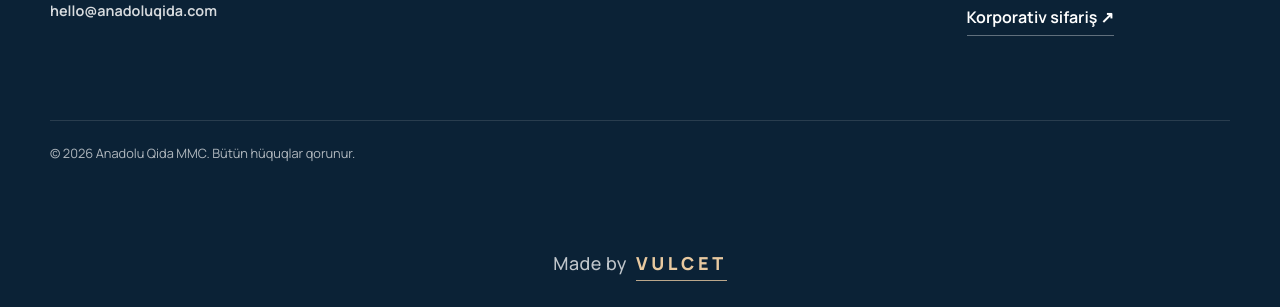
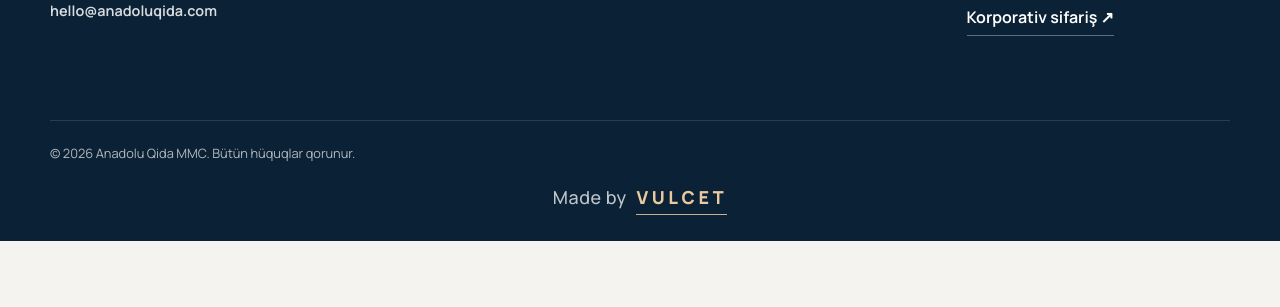
Before and after one commit to idamiro/Anadolu-qidaa, a plain HTML site: page index.html in a window 1280 px wide. Shown: the part 3992-4299 px from the top of the page. After the commit the page ends 4233 px from the top, so only its background shows below. Drawn offline with Linux system fonts and the light colour scheme.

Commit message:
Fix Anadolu Vulcet credit centering and bust CSS cache.
Co-authored-by: Cursor <cursoragent@cursor.com>

```diff
--- a/anadolu.css
+++ b/anadolu.css
@@ -1417,23 +1417,21 @@ textarea:focus {
   margin-top: 20px;
   padding-top: 22px;
   display: flex;
-  justify-content: space-between;
-  align-items: center;
-  gap: 20px;
+  flex-direction: column;
+  align-items: stretch;
+  gap: 18px;
   border-top: 1px solid rgba(255,255,255,.12);
   color: rgba(255, 255, 255, .68);
   font-size: .8rem;
 }
 
 .made-by-vulcet {
-  grid-column: 1 / -1;
-  display: flex;
+  display: inline-flex;
+  align-items: baseline;
   justify-content: center;
-  align-items: baseline;
-  gap: .5em;
-  width: 100%;
-  margin-top: 18px;
-  padding-top: 4px;
+  align-self: center;
+  gap: .55em;
+  margin-top: 2px;
   font-size: 1.12rem;
   letter-spacing: .03em;
   color: rgba(255, 255, 255, .82);
@@ -1451,7 +1449,7 @@ textarea:focus {
   letter-spacing: .2em;
   text-transform: uppercase;
   color: #e8c9a0;
-  border-bottom: 1px solid rgba(232, 201, 160, .8);
+  border-bottom: 1px solid rgba(232, 201, 160, .85);
   padding-bottom: 2px;
 }
 
--- a/index.html
+++ b/index.html
@@ -23,7 +23,7 @@
   <link rel="icon" type="image/png" sizes="192x192" href="favicon.png">
   <link rel="apple-touch-icon" href="apple-touch-icon.png">
   <link rel="preload" as="image" href="anadolu-wheat-hero.webp" type="image/webp" fetchpriority="high">
-  <link rel="stylesheet" href="anadolu.css?v=seo-1">
+  <link rel="stylesheet" href="anadolu.css?v=vulcet-2">
   <script type="application/ld+json">
     {
       "@context": "https://schema.org",
@@ -178,8 +178,8 @@
     <nav class="footer-col" aria-label="Şirkət"><h3>Şirkət</h3><a href="haqqimizda">Haqqımızda</a><a href="haqqimizda#sertifikatlar">Sertifikatlar</a><a href="elaqe">Əlaqə</a></nav>
     <nav class="footer-col" aria-label="Məhsullar"><h3>Məhsullar</h3><a href="mehsullar">Çörəklik un</a><a href="mehsullar">Xəmir unu</a><a href="mehsullar">Buğda kəpəyi</a></nav>
     <div class="footer-col"><h3>Əlaqə</h3><p>Un sifarişi və korporativ əməkdaşlıq üçün müraciətinizi göndərin.</p><a href="mexfilik">Məxfilik siyasəti</a><a class="footer-inquiry" href="elaqe">Korporativ sifariş ↗</a></div>
-    <div class="footer-bottom"><span>© 2026 Anadolu Qida MMC. Bütün hüquqlar qorunur.</span></div>
-    <a class="made-by-vulcet" href="https://vulcet.com" target="_blank" rel="noopener noreferrer"><span>Made by</span><strong>Vulcet</strong></a>
+    <div class="footer-bottom"><span>© 2026 Anadolu Qida MMC. Bütün hüquqlar qorunur.</span>
+    <a class="made-by-vulcet" href="https://vulcet.com" target="_blank" rel="noopener noreferrer"><span>Made by</span> <strong>Vulcet</strong></a></div>
   </footer>
   <script src="anadolu.js?v=seo-1"></script>
 </body>
```
Also changed, not shown: elaqe.html (+3 -3 lines), haqqimizda.html (+3 -3 lines), mehsullar.html (+3 -3 lines), mexfilik.html (+3 -3 lines), mirvari-elaqe.html (+3 -3 lines), mirvari-haqqimizda.html (+3 -3 lines), mirvari-mehsullar.html (+3 -3 lines), mirvari.html (+3 -3 lines).
